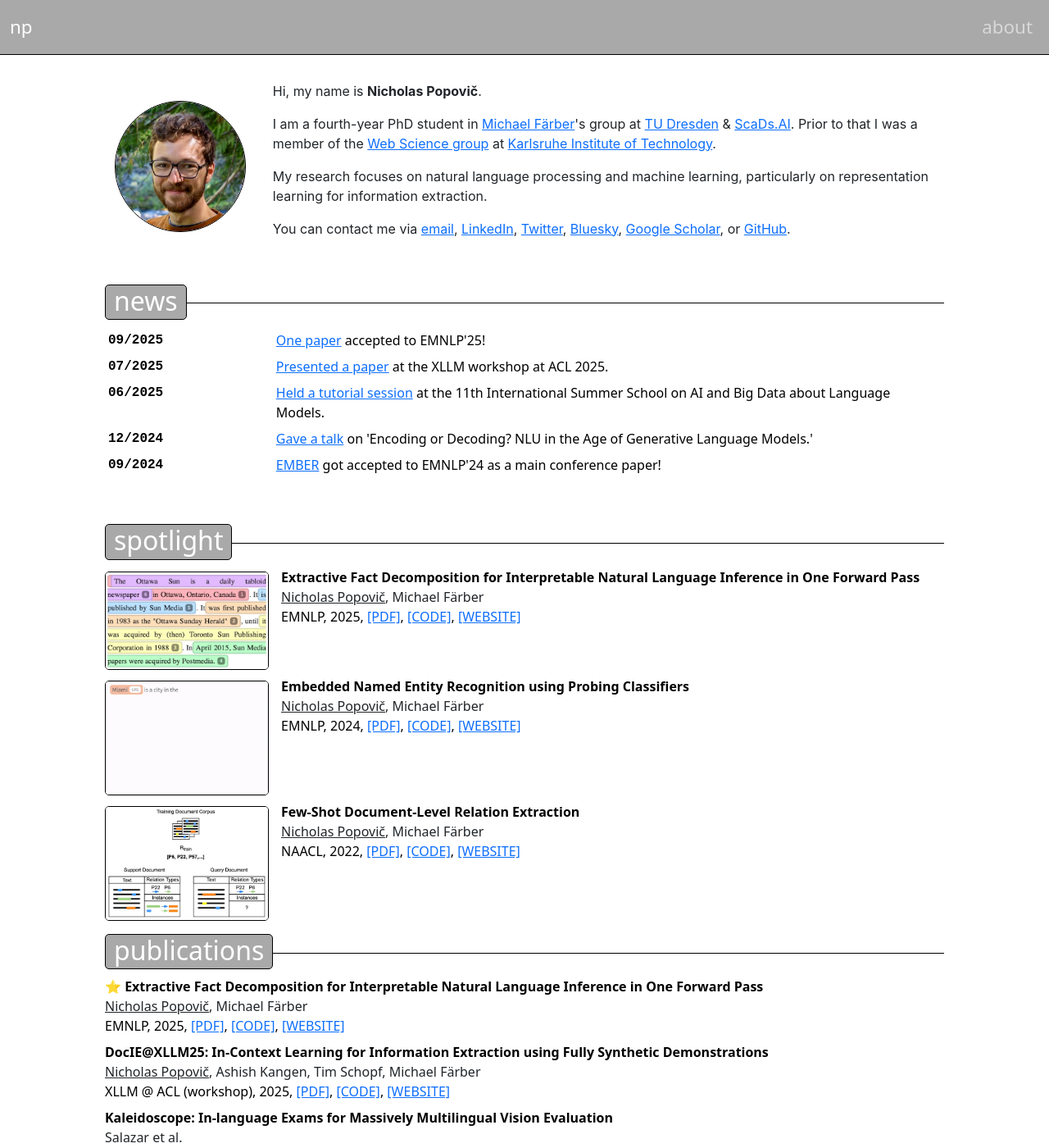
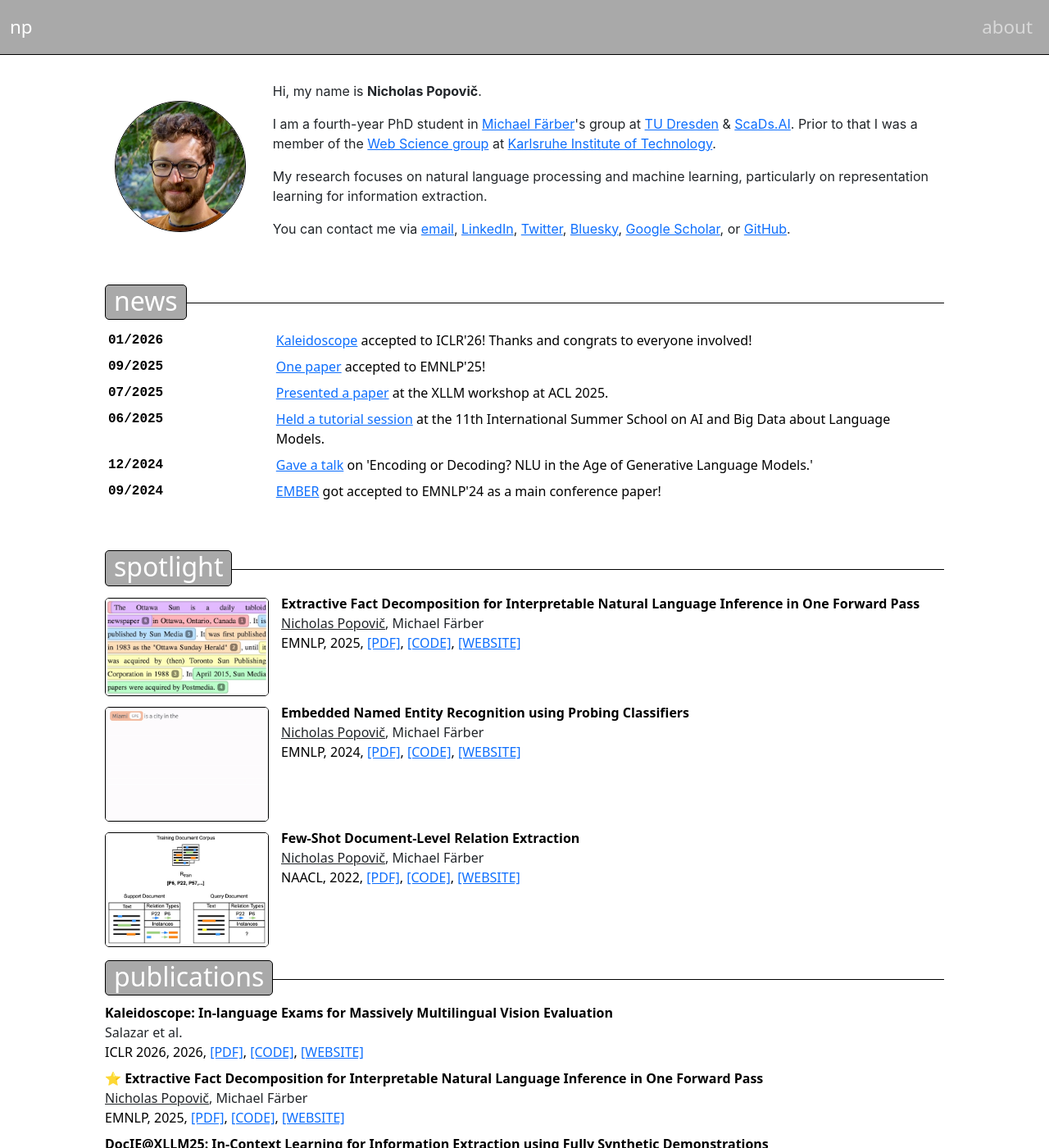
Before and after one commit to nicpopovic/nicpopovic.github.io, a Jekyll site: the page built from index.md, in a window 1280 px wide and 1400 px high. Shown: the whole window at 82% size. Built offline with Jekyll 4.4.1, drawn with Linux system fonts in a browser that asks for light colours.

Commit message:
updated Kaleidoscope publication venue

```diff
--- a/_data/news.yaml
+++ b/_data/news.yaml
@@ -1,3 +1,7 @@
+- date: "01/2026"
+  title: "Kaleidoscope"
+  link: "https://kaleidoscope-dataset.github.io"  # Optional link
+  text: " accepted to ICLR'26! Thanks and congrats to everyone involved!"
 - date: "09/2025"
   title: "One paper"
   link: "/publications/jedi"  # Optional link
--- a/_data/publications.yml
+++ b/_data/publications.yml
@@ -1,3 +1,14 @@
+- title: "Kaleidoscope: In-language Exams for Massively Multilingual Vision Evaluation"
+  authors: "Salazar et al."
+  year: "2026"
+  venue: "ICLR 2026"
+  pdf_link: "https://arxiv.org/pdf/2504.07072"
+  type: "long"
+  spotlight: false
+  link: "https://kaleidoscope-dataset.github.io"
+  code_link: "https://github.com/israfelsr/kaleidoscope"
+
+
 - title: "Extractive Fact Decomposition for Interpretable Natural Language Inference in One Forward Pass"
   authors: "<u>Nicholas Popovič</u>, Michael Färber"
   year: "2025"
@@ -26,16 +37,6 @@
   abstract: "Large, high-quality annotated corpora remain scarce in document-level entity and relation extraction in zero-shot or few-shot settings.In this paper, we present a fully automatic, LLM-based pipeline for synthetic data generation and in-context learning for document-level entity and relation extraction.In contrast to existing approaches that rely on manually annotated demonstrations or direct zero-shot inference, our method combines synthetic data generation with retrieval-based in-context learning, using a reasoning-optimized language model.This allows us to build a high-quality demonstration database without manual annotation and to dynamically retrieve relevant examples at inference time.Based on our approach we produce a synthetic dataset of over 5k Wikipedia abstracts with approximately 59k entities and 30k relation triples.Finally, we evaluate in-context learning performance on the DocIE shared task, extracting entities and relations from long documents in a zero-shot setting.The code and synthetic dataset are made available for future research."
   tldr: "Synthetic data generation for schema constrained information extraction tasks. Dataset with 5k annotated articles available for future research."
 
-
-- title: "Kaleidoscope: In-language Exams for Massively Multilingual Vision Evaluation"
-  authors: "Salazar et al."
-  year: "2025"
-  venue: "preprint"
-  pdf_link: "https://arxiv.org/pdf/2504.07072"
-  type: "long"
-  spotlight: false
-  link: "https://kaleidoscope-dataset.github.io"
-  code_link: "https://github.com/israfelsr/kaleidoscope"
 
 - title: "The Effects of Hallucinations in Synthetic Training Data for Relation Extraction"
   authors: "Steven Rogulsky, <u>Nicholas Popovič</u>, Michael Färber"
```
